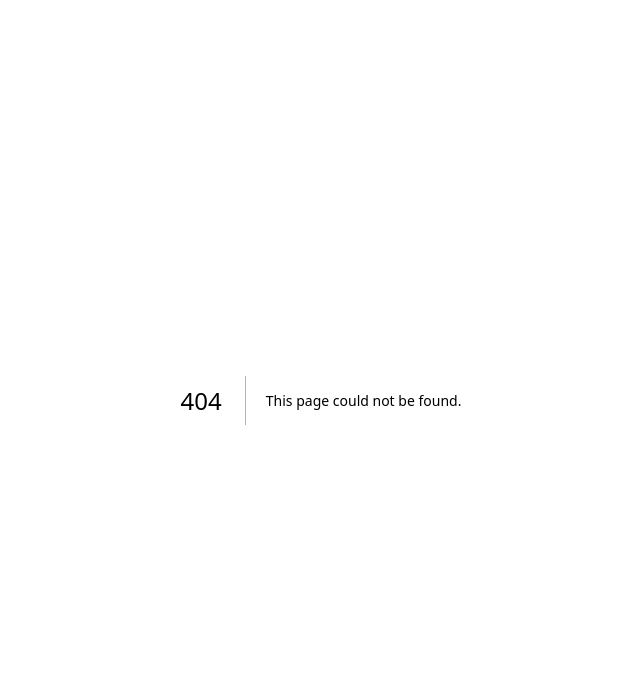
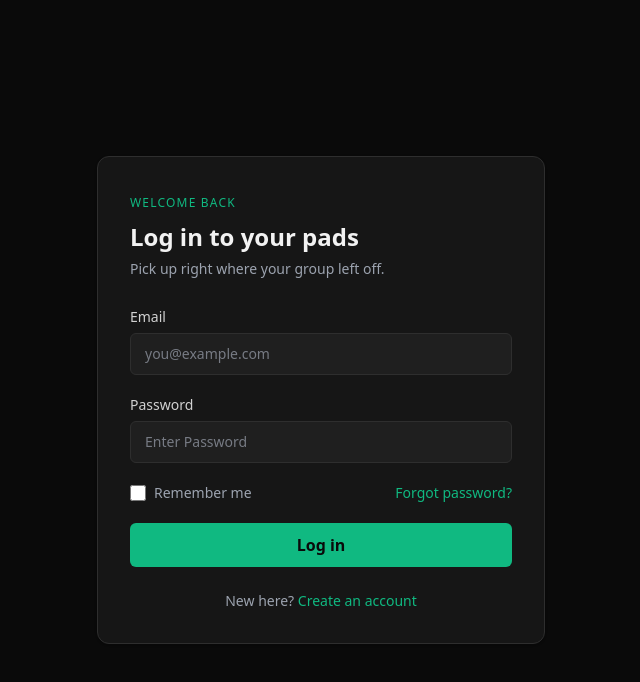
Before and after one commit to Begeeeg/groupad_ui, a Next.js app: page /login in a window 1280 px wide. Before the commit this address had no page. Shown: the top 682 px of the page, without its empty margins (319-959 px from the left). Built offline with nearby package versions, Linux system fonts and the light colour scheme.

Commit message:
🚀 feat(login): Log in page partially done

```diff
--- /dev/null
+++ b/app/login/page.tsx
@@ -0,0 +1,31 @@
+import type { Metadata } from "next";
+import Link from "next/link";
+import AuthCard from "@/components/auth/AuthCard";
+import LoginForm from "@/components/auth/LoginForm";
+
+export const metadata: Metadata = {
+    title: "Log in — GroupPad",
+};
+
+export default function LoginPage() {
+    return (
+        <AuthCard
+            eyebrow="welcome back"
+            title="Log in to your pads"
+            subtitle="Pick up right where your group left off."
+            footer={
+                <>
+                    New here?{" "}
+                    <Link
+                        href="/signup"
+                        className="text-emerald hover:text-emerald-dark"
+                    >
+                        Create an account
+                    </Link>
+                </>
+            }
+        >
+            <LoginForm />
+        </AuthCard>
+    );
+}
--- /dev/null
+++ b/components/auth/LoginForm.tsx
@@ -0,0 +1,107 @@
+"use client";
+
+import { useState } from "react";
+import AuthInput from "./AuthInput";
+import { toast } from "sonner";
+
+export default function LoginForm() {
+    const [formData, setFormData] = useState({
+        email: "",
+        password: "",
+    });
+
+    const [submitting, setSubmitting] = useState(false);
+
+    const handleChange = (e: React.ChangeEvent<HTMLInputElement>) => {
+        setFormData((prev) => ({
+            ...prev,
+            [e.target.name]: e.target.value,
+        }));
+    };
+
+    async function handleSubmit(e: React.FormEvent<HTMLFormElement>) {
+        e.preventDefault();
+
+        setSubmitting(true);
+
+        try {
+            const response = await fetch(
+                `${process.env.NEXT_PUBLIC_API_URL}/identity/auth/login`,
+                {
+                    method: "POST",
+                    headers: {
+                        "Content-Type": "application/json",
+                    },
+                    body: JSON.stringify({
+                        email: formData.email,
+                        password: formData.password,
+                    }),
+                }
+            );
+
+            const data = await response.json();
+
+            if (!response.ok) {
+                throw new Error(data.message || "Log in failed");
+            }
+
+            toast.success(data.message || "Log in successfully!");
+        } catch (error) {
+            console.error(error);
+            toast.error(
+                error instanceof Error ? error.message : "Log in failed"
+            );
+        } finally {
+            setSubmitting(false);
+        }
+    }
+
+    return (
+        <form onSubmit={handleSubmit} className="flex flex-col gap-5">
+            <AuthInput
+                id="email"
+                label="Email"
+                type="email"
+                autoComplete="email"
+                placeholder="you@example.com"
+                value={formData.email}
+                onChange={handleChange}
+            />
+
+            <AuthInput
+                id="password"
+                label="Password"
+                type="password"
+                autoComplete="new-password"
+                placeholder="Enter Password"
+                value={formData.password}
+                onChange={handleChange}
+            />
+
+            <div className="flex items-center justify-between">
+                <label className="flex items-center gap-2 font-body text-sm text-ink-dim">
+                    <input
+                        type="checkbox"
+                        name="remember"
+                        className="h-4 w-4 rounded border-line bg-surface-soft accent-emerald"
+                    />
+                    Remember me
+                </label>
+                <a
+                    href="#"
+                    className="font-body text-sm text-emerald hover:text-emerald-dark"
+                >
+                    Forgot password?
+                </a>
+            </div>
+
+            <button
+                type="submit"
+                disabled={submitting}
+                className="rounded-md bg-emerald px-4 py-2.5 font-body font-semibold text-canvas transition-colors hover:bg-emerald-dark disabled:opacity-60"
+            >
+                {submitting ? "Logging in…" : "Log in"}
+            </button>
+        </form>
+    );
+}
```
